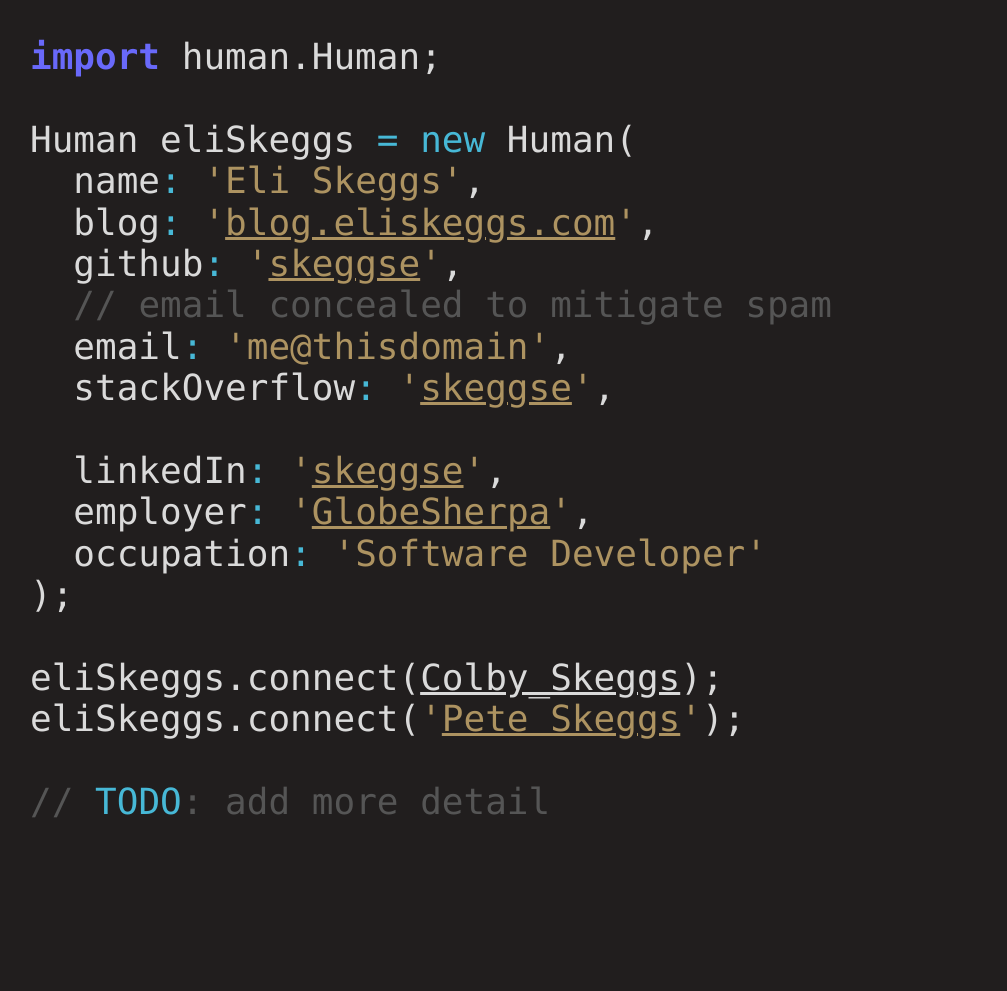
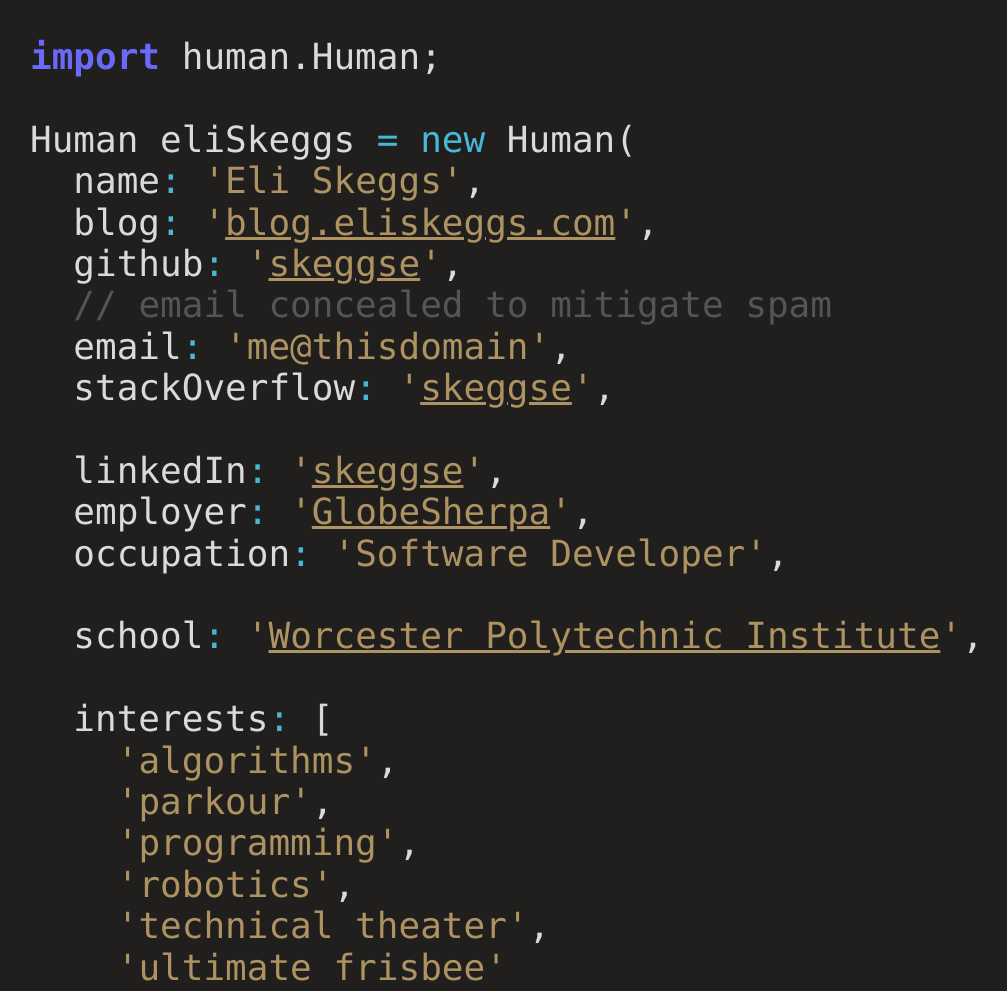
Before and after one commit to skeggse/eliskeggs.com, a plain HTML site: page index.html in a window 1280 px wide. Shown: the top 991 px of the page, without its empty margins (162-1169 px from the left). Before the commit the page ends 858 px from the top, so only its background shows below. Drawn offline with nearby package versions, Linux system fonts and the light colour scheme.

Commit message:
Minor refactor, add interests
Signed-off-by: Eli Skeggs <me@eliskeggs.com>

```diff
--- a/index.html
+++ b/index.html
@@ -1,21 +1,34 @@
 <!DOCTYPE html>
-<html lang=en><head><meta charset=utf-8><meta name=author content="Eli Skeggs <me@eliskeggs.com>"><meta name=description content="The home page for Eli Skeggs"><meta name=google content=notranslate><meta name=keywords content="resume,résumé,homepage,code,programming,software,development,design,software architecture,engineer,engineering"><title>Eli Skeggs</title><link type="text/css" rel=stylesheet href="http://cdn.jsdelivr.net/normalize/3.0.2/normalize.min.css"><style>html,body{background:#211e1e;color:#dadada;font-size:1.5em}.box{margin-right:15%;margin-left:15%;background:#211e1e}a{color:inherit;text-decoration:underline}pre{font-family:Consolas,monospace}.hide{display:none}</style></head><body><div class=box itemscope itemtype="http://data-vocabulary.org/Person"><pre><span style="color:#6969fa;font-weight:700">import</span> human.Human;
+<html lang=en><head><meta charset=utf-8><meta name=author content="Eli Skeggs"><meta name=description content="The home page for Eli Skeggs"><meta name=google content=notranslate><meta name=keywords content="code,design,development,engineer,engineering,homepage,programming,resume,résumé,software,software architecture,worcester polytech,worcester polytechnic institute,wpi"><title>Eli Skeggs</title><link type="text/css" rel=stylesheet href="http://cdn.jsdelivr.net/normalize/3.0.2/normalize.min.css"><style type="text/css">html,body{background:#211e1e;color:#dadada;font-size:1.5em}.box{margin-right:15%;margin-left:15%;background:#211e1e}a{color:inherit;text-decoration:underline}pre{font-family:Consolas,monospace}.hide{display:none}.key{color:#47b8d6}.str{color:#ad9361}.com{color:#555}</style></head><body><div class=box itemscope itemtype="http://data-vocabulary.org/Person"><div class=hide><a href="http://blog.eliskeggs.com" itemprop=url>Blog</a><a href="http://github.com/skeggse" itemprop=url>GitHub</a><a href="http://stackoverflow.com/users/345645" itemprop=url>StackOverflow</a><a href="http://linkedin.com/in/skeggse" itemprop=url>LinkedIn</a><a href="http://www.colbyskeggs.com" rel=friend>Colby Skeggs</a></div>
 
-Human eliSkeggs <span style="color:#47b8d6">=</span> <span style="color:#47b8d6">new</span> Human(
-  name<span style="color:#47b8d6">:</span> <span style="color:#ad9361">'<span itemprop=name>Eli Skeggs</span>'</span>,
-  blog<span style="color:#47b8d6">:</span> <span style="color:#ad9361">'<a class=hide href="http://blog.eliskeggs.com" itemprop=url>Blog</a><a href="http://blog.eliskeggs.com">blog.eliskeggs.com</a>'</span>,
-  github<span style="color:#47b8d6">:</span> <span style="color:#ad9361">'<a class=hide href="http://github.com/skeggse" itemprop=url>GitHub</a><a href="http://github.com/skeggse">skeggse</a>'</span>,
-  <span style="color:#555">// email concealed to mitigate spam</span>
-  email<span style="color:#47b8d6">:</span> <span style="color:#ad9361">'me@thisdomain'</span>,
-  stackOverflow<span style="color:#47b8d6">:</span> <span style="color:#ad9361">'<a class=hide href="http://stackoverflow.com/users/345645" itemprop=url>StackOverflow</a><a href="http://stackoverflow.com/users/345645">skeggse</a>'</span>,
+<pre><span style="color:#6969fa;font-weight:700">import</span> human.Human;
 
-  linkedIn<span style="color:#47b8d6">:</span> <span style="color:#ad9361">'<a class=hide href="http://linkedin.com/in/skeggse" itemprop=url>LinkedIn</a><a href="http://linkedin.com/in/skeggse">skeggse</a>'</span>,
-  employer<span style="color:#47b8d6">:</span> <span style="color:#ad9361">'<a href="http://www.globesherpa.com" itemprop=affiliation>GlobeSherpa</a>'</span>,
-  occupation<span style="color:#47b8d6">:</span> <span style="color:#ad9361">'<span itemprop=title>Software Developer</span>'</span>
+Human eliSkeggs <span class=key>=</span> <span class=key>new</span> Human(
+  name<span class=key>:</span> <span class=str>'<span itemprop=name>Eli Skeggs</span>'</span>,
+  blog<span class=key>:</span> <span class=str>'<a href="http://blog.eliskeggs.com">blog.eliskeggs.com</a>'</span>,
+  github<span class=key>:</span> <span class=str>'<a href="http://github.com/skeggse">skeggse</a>'</span>,
+  <span class=com>// email concealed to mitigate spam</span>
+  email<span class=key>:</span> <span class=str>'me@thisdomain'</span>,
+  stackOverflow<span class=key>:</span> <span class=str>'<a href="http://stackoverflow.com/users/345645">skeggse</a>'</span>,
+
+  linkedIn<span class=key>:</span> <span class=str>'<a href="http://linkedin.com/in/skeggse">skeggse</a>'</span>,
+  employer<span class=key>:</span> <span class=str>'<a href="http://www.globesherpa.com" itemprop=affiliation>GlobeSherpa</a>'</span>,
+  occupation<span class=key>:</span> <span class=str>'<span itemprop=title>Software Developer</span>'</span>,
+
+  school<span class=key>:</span> <span class=str>'<a href="http://www.wpi.edu">Worcester Polytechnic Institute</a>'</span>,
+
+  interests<span class=key>:</span> [
+    <span class=str>'algorithms'</span>,
+    <span class=str>'parkour'</span>,
+    <span class=str>'programming'</span>,
+    <span class=str>'robotics'</span>,
+    <span class=str>'technical theater'</span>,
+    <span class=str>'ultimate frisbee'</span>
+  ]
 );
 
-eliSkeggs.connect(<a class=hide href="http://www.colbyskeggs.com" rel=friend>Colby Skeggs</a><a href="http://www.colbyskeggs.com">Colby_Skeggs</a>);
-eliSkeggs.connect(<span style="color:#ad9361">'<a href="http://www.noeticdesign.com" rel=friend>Pete Skeggs</a>'</span>);
+eliSkeggs.connect(<a href="http://www.colbyskeggs.com">Colby_Skeggs</a>);
+eliSkeggs.connect(<span class=str>'<a href="http://www.noeticdesign.com" rel=friend>Pete Skeggs</a>'</span>);
 
-<span style="color:#555">// <span style="color:#47b8d6">TODO</span>: add more detail</span></pre>
-</div><script>(function(i,s,o,g,r,a,m){i['GoogleAnalyticsObject']=r;i[r]=i[r]||function(){(i[r].q=i[r].q||[]).push(arguments)},i[r].l=1*new Date();a=s.createElement(o),m=s.getElementsByTagName(o)[0];a.async=1;a.src=g;m.parentNode.insertBefore(a,m)})(window,document,'script','//www.google-analytics.com/analytics.js','ga');ga('create','UA-35054639-2','auto');ga('send','pageview');</script></body></html>
+<span class=com>// <span class=key>TODO</span>: add projects</span></pre>
+</div><script defer>(function(i,s,o,g,r,a,m){i['GoogleAnalyticsObject']=r;i[r]=i[r]||function(){(i[r].q=i[r].q||[]).push(arguments)},i[r].l=1*new Date();a=s.createElement(o),m=s.getElementsByTagName(o)[0];a.async=1;a.src=g;m.parentNode.insertBefore(a,m)})(window,document,'script','//www.google-analytics.com/analytics.js','ga');ga('create','UA-35054639-2','auto');ga('send','pageview');</script></body></html>
```
